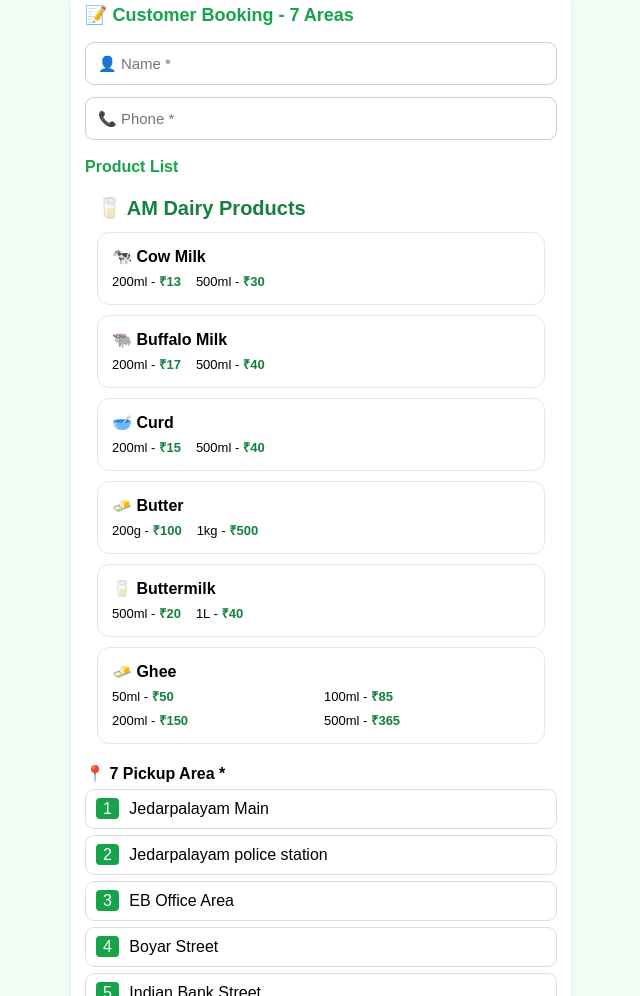
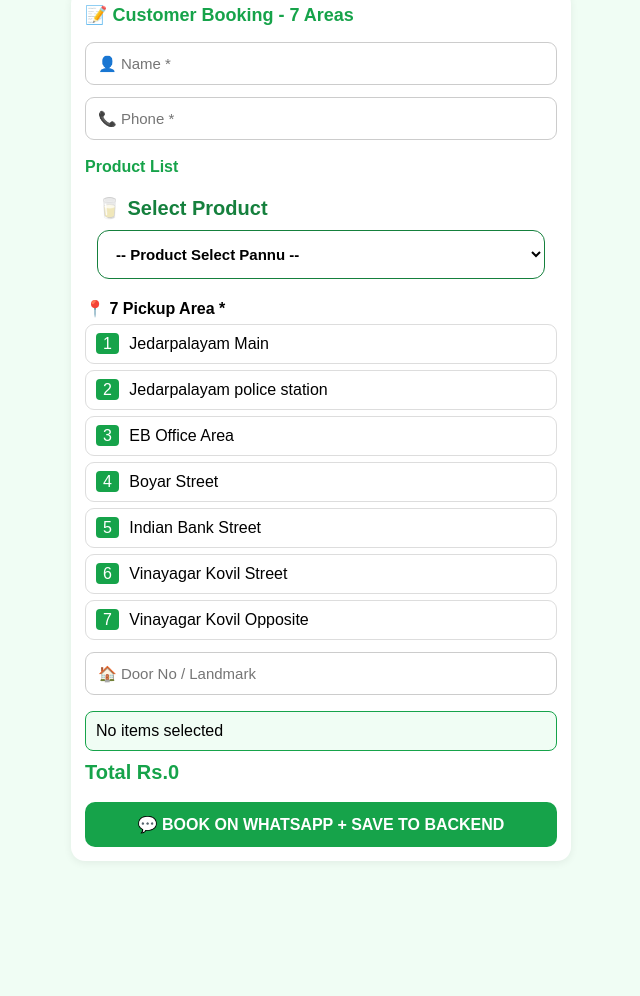
Before and after one commit to AMdairy/am-dairy, a website: page index.html in a window 1280 px wide. Shown: the part 834-1830 px from the top of the page, without its empty margins (319-959 px from the left). After the commit the page ends 1715 px from the top, so only its background shows below. Drawn offline with Linux system fonts and the light colour scheme.

Commit message:
add selectable scroll product list

```diff
--- a/index.html
+++ b/index.html
@@ -59,63 +59,48 @@ if ('serviceWorker' in navigator) {
 <input class="inp" id="cph" placeholder="📞 Phone *">
 <div style="font-weight:bold;margin-top:12px;color:#16a34a"> Product List </div>
 <!-- AM DAIRY - FINAL PRICE LIST -->
+<!-- AM DAIRY - SELECTABLE SCROLL PRODUCT LIST -->
 <div style="margin:20px 12px;">
-<h3 style="color:#15803d; font-weight:900; font-size:20px;">🥛 AM Dairy Products</h3>
+<h3 style="color:#15803d; font-weight:900; font-size:20px;">🥛 Select Product</h3>
 
-<div style="display:grid; gap:10px; margin-top:12px;">
+<!-- DROPDOWN SCROLL -->
+<select id="productSelect" style="width:100%; padding:14px; border-radius:12px; border:1.5px solid #15803d; font-size:15px; font-weight:600; background:white; margin-top:10px;">
+<option value="">-- Product Select Pannu --</option>
+<option value="Cow Milk 200ml - ₹13">🐄 Cow Milk 200ml - ₹13</option>
+<option value="Cow Milk 500ml - ₹30">🐄 Cow Milk 500ml - ₹30</option>
+<option value="Buffalo Milk 200ml - ₹17">🐃 Buffalo Milk 200ml - ₹17</option>
+<option value="Buffalo Milk 500ml - ₹40">🐃 Buffalo Milk 500ml - ₹40</option>
+<option value="Curd 200ml - ₹15">🥣 Curd 200ml - ₹15</option>
+<option value="Curd 500ml - ₹40">🥣 Curd 500ml - ₹40</option>
+<option value="Butter 200g - ₹100">🧈 Butter 200g - ₹100</option>
+<option value="Butter 1kg - ₹500">🧈 Butter 1kg - ₹500</option>
+<option value="Buttermilk 500ml - ₹20">🥛 Buttermilk 500ml - ₹20</option>
+<option value="Buttermilk 1L - ₹40">🥛 Buttermilk 1L - ₹40</option>
+<option value="Ghee 50ml - ₹50">🧈 Ghee 50ml - ₹50</option>
+<option value="Ghee 100ml - ₹85">🧈 Ghee 100ml - ₹85</option>
+<option value="Ghee 200ml - ₹150">🧈 Ghee 200ml - ₹150</option>
+<option value="Ghee 500ml - ₹365">🧈 Ghee 500ml - ₹365</option>
+</select>
 
-<div style="border:1px solid #e5e7eb; padding:14px; border-radius:12px; background:white;">
-<b>🐄 Cow Milk</b>
-<div style="margin-top:6px; display:flex; gap:15px; font-size:13px;">
-<span>200ml - <b style="color:#15803d;">₹13</b></span>
-<span>500ml - <b style="color:#15803d;">₹30</b></span>
-</div>
-</div>
-
-<div style="border:1px solid #e5e7eb; padding:14px; border-radius:12px; background:white;">
-<b>🐃 Buffalo Milk</b>
-<div style="margin-top:6px; display:flex; gap:15px; font-size:13px;">
-<span>200ml - <b style="color:#15803d;">₹17</b></span>
-<span>500ml - <b style="color:#15803d;">₹40</b></span>
-</div>
-</div>
-
-<div style="border:1px solid #e5e7eb; padding:14px; border-radius:12px; background:white;">
-<b>🥣 Curd</b>
-<div style="margin-top:6px; display:flex; gap:15px; font-size:13px;">
-<span>200ml - <b style="color:#15803d;">₹15</b></span>
-<span>500ml - <b style="color:#15803d;">₹40</b></span>
-</div>
-</div>
-
-<div style="border:1px solid #e5e7eb; padding:14px; border-radius:12px; background:white;">
-<b>🧈 Butter</b>
-<div style="margin-top:6px; display:flex; gap:15px; font-size:13px;">
-<span>200g - <b style="color:#15803d;">₹100</b></span>
-<span>1kg - <b style="color:#15803d;">₹500</b></span>
-</div>
-</div>
-
-<div style="border:1px solid #e5e7eb; padding:14px; border-radius:12px; background:white;">
-<b>🥛 Buttermilk</b>
-<div style="margin-top:6px; display:flex; gap:15px; font-size:13px;">
-<span>500ml - <b style="color:#15803d;">₹20</b></span>
-<span>1L - <b style="color:#15803d;">₹40</b></span>
-</div>
-</div>
-
-<div style="border:1px solid #e5e7eb; padding:14px; border-radius:12px; background:white;">
-<b>🧈 Ghee</b>
-<div style="margin-top:6px; display:grid; grid-template-columns:1fr 1fr; gap:6px; font-size:13px;">
-<span>50ml - <b style="color:#15803d;">₹50</b></span>
-<span>100ml - <b style="color:#15803d;">₹85</b></span>
-<span>200ml - <b style="color:#15803d;">₹150</b></span>
-<span>500ml - <b style="color:#15803d;">₹365</b></span>
-</div>
+<!-- SELECTED PRODUCT SHOW -->
+<div id="selectedBox" style="margin-top:15px; padding:12px; background:#f0fdf4; border-radius:10px; display:none; border:1px solid #bbf7d0;">
+<b>Selected:</b> <span id="selectedText" style="color:#15803d;"></span>
 </div>
 
 </div>
-</div>
+
+<script>
+document.getElementById('productSelect').addEventListener('change', function(){
+let box = document.getElementById('selectedBox');
+let text = document.getElementById('selectedText');
+if(this.value){
+box.style.display='block';
+text.innerText = this.value;
+} else {
+box.style.display='none';
+}
+});
+</script>
 <div style="font-weight:bold;margin-top:14px">📍 7 Pickup Area *</div>
 <div class="opt" onclick="setArea('Jedarpalayam Main')"><span style="background:#16a34a;color:white;padding:2px 7px;border-radius:4px;margin-right:6px">1</span> Jedarpalayam Main</div>
 
```
